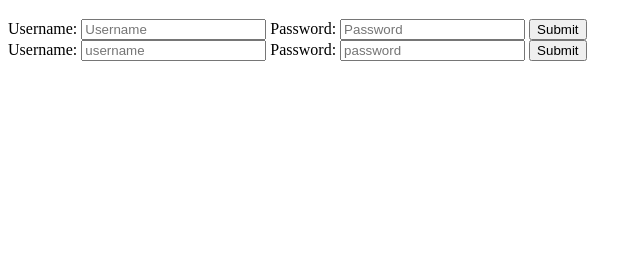
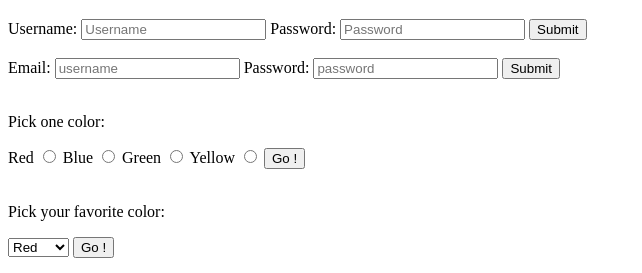
Before and after one commit to akralj2/html, a plain HTML site: page learning.html in a window 1280 px wide. Shown: the part 672-945 px from the top of the page, without its empty margins (0-642 px from the left). Before the commit the page ends 800 px from the top, so only its background shows below. Drawn offline with Linux system fonts and the light colour scheme.

Commit message:
Update learning.html

```diff
--- a/learning.html
+++ b/learning.html
@@ -57,7 +57,7 @@
       <a href="quiz1.html">quiz1</a>
       <br>
       <a href="quiz2.html">quiz2</a>
-    </div>
+  </div>
   <br>
     <!-- <img src="https://bit.ly/2HuxN3n">  -->
 
@@ -92,13 +92,9 @@
           - post: sending data to database
       labels =let us add captions to indivual elements in our form
         -->
-
-    <form class="" action="learning.html" method="get">  <!-- container for imputs -->
-                      <!--  -->
+    <!-- v1 -->
+    <form class="" action="learning.html" method="get">  <!-- container for inputs -->
       <h1>Login</h1>
-
-      <!-- v1 -->
-
       <label>Username:
         <input type="text" placeholder="Username" name="username" value="">
       </label>
@@ -110,21 +106,64 @@
       <label>
         <input type="submit" name="" value="Submit">
       </label>
+    </form>
+
       <br>
+      <!-- v2 -->
+      <!-- form validation -->
+      <!-- form validations - ability to enforce rules and structure on different parts of a form-->
+    <form class="" action="index.html" method="post">
+      <label for="email">Email: </label>
+      <input id="email"type="email" placeholder="username" name="username" required>
 
-      <!-- v2 -->
+      <label for="password">Password: </label>
+      <input id="password"type="text" placeholder="password" name="password" required>
 
-      <label for="username">Username: </label>
-      <input id="username"type="text" placeholder="username" name="username" value="">
-      <label for="password">Password: </label>
-      <input id="password"type="text" placeholder="password" name="password"value="">
       <button type="button" name="button">Submit</button>
+    </form>
 
-      <!-- form validations -->
+      <br>
+      <!-- radio button -->
+      <!-- only one must be selected; with the same "name" atribude only one can be selected -->
 
+      <p>Pick one color: </p>
 
+      <form class="" action="learning.html" method="get">
+        <label for="red">Red</label>
+        <input id="red"type="radio" name="colorChoice" value="red">
 
-    </form>
+        <label for="blue">Blue</label>
+        <input id="blue"type="radio" name="colorChoice" value="blue">
+
+        <label for="green">Green</label>
+        <input id="green"type="radio" name="colorChoice" value="green">
+
+        <label for="yellow">Yellow</label>
+        <input id="yellow"type="radio" name="colorChoice" value="yellow">
+
+        <button>Go !</button>
+      </form>
+
+      <br>
+      <!-- select tag - dropdown menu-->
+
+      <p>Pick your favorite color:</p>
+      <form class="" action="learning.html" method="get">
+        <select class="" name="colorFavorite">
+          <option value="RED">Red</option>
+          <option value="BLUE">Blue</option>
+          <option value="GREEN">Green</option>
+          <option value="YELLOW">Yellow</option>
+        </select>
+      <button>Go !</button>
+      </form>
+
+      <br>
+      <!-- textarea tag -->
+      <form class="" action="learning.html" method="get">
+        <textarea name="paragraph" rows="10" cols="80"></textarea>
+        <button type="" name="">Go !</button>
+      </form>
 
 
 
```
